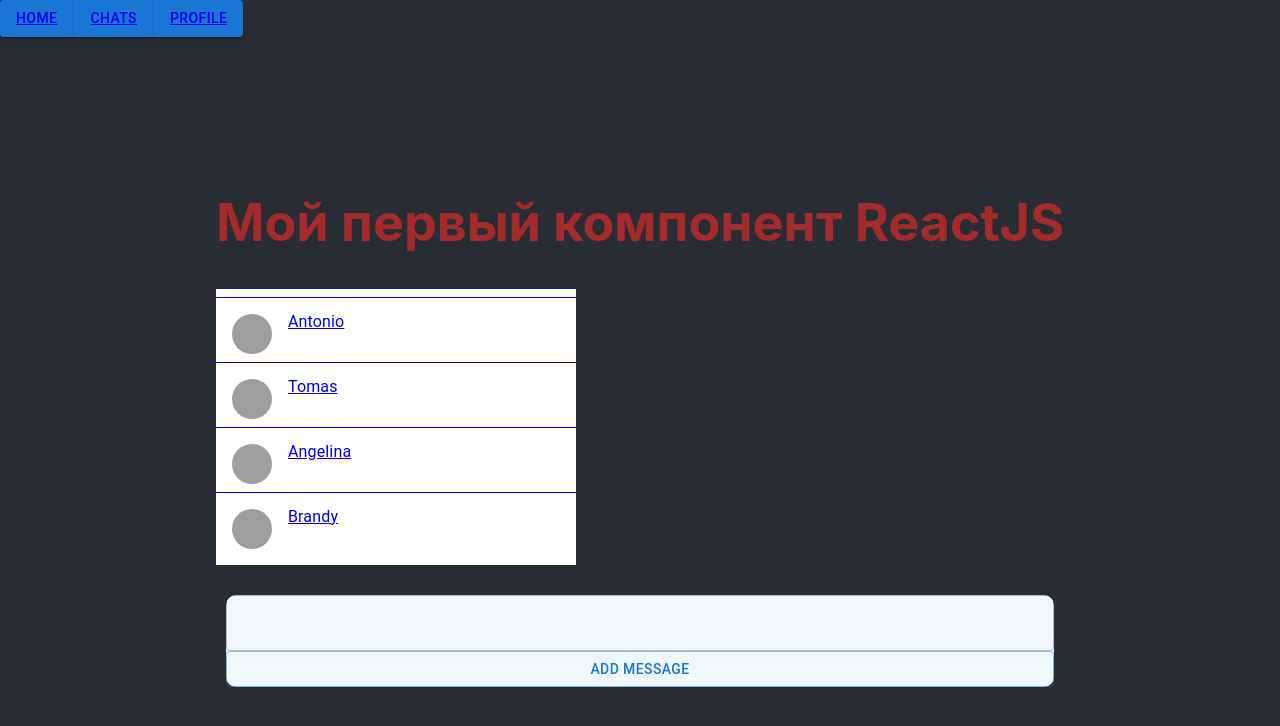
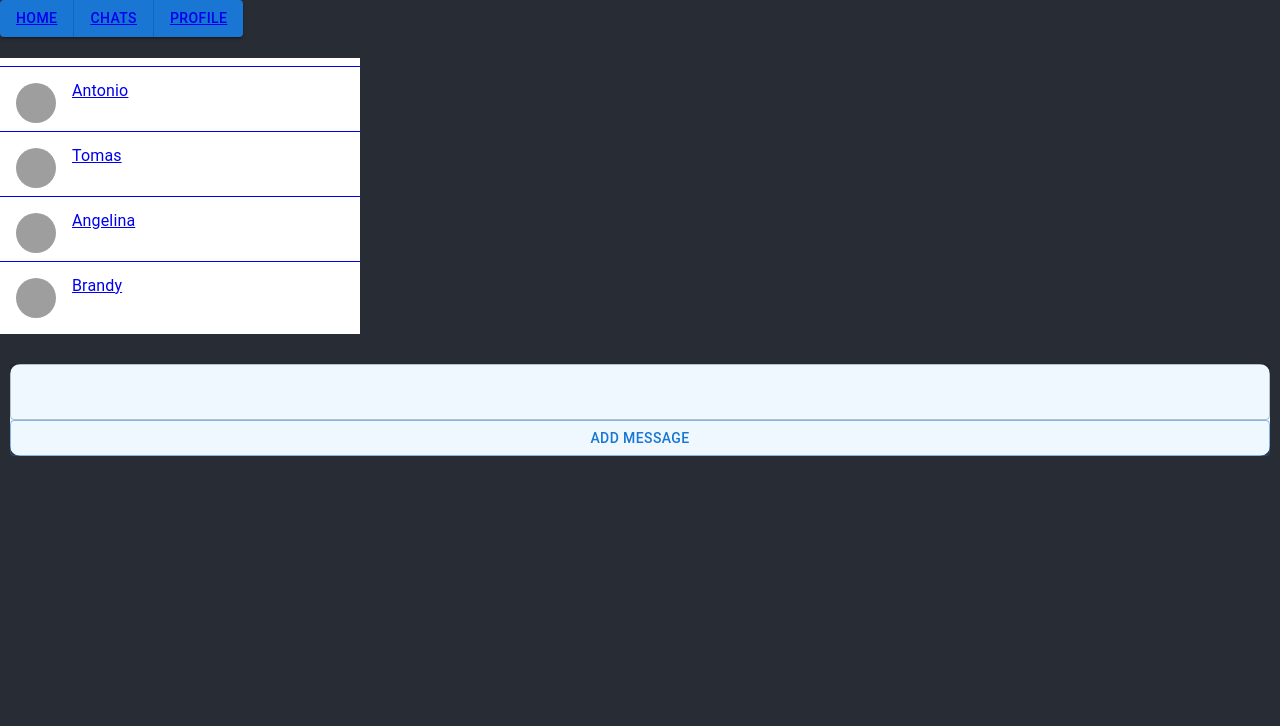
Before and after one commit to AntonR31337/ReactJS, a React (Create React App) app in the folder myapp/: page /chats in a window 1280 px wide. Shown: the top 726 px of the page. Built offline with nearby package versions, Linux system fonts and the light colour scheme; grey boxes are pictures that could not be loaded.

Commit message:
rewrited some code

```diff
--- a/myapp/src/App.js
+++ b/myapp/src/App.js
@@ -37,8 +37,8 @@
       <Routes>
         <Route path="/" element={<Home />} />
         <Route path="/profile" element={<Profile />} />
-        <Route path="/chats" element={<Messages />} >
-          <Route path=":id" element={<ChatList />} />
+        <Route path="/chats" element={<Message />} >
+          <Route path=":id" element={<MessageList />} />
         </Route>
       </Routes>
     </BrowserRouter>
--- a/myapp/src/components/ChatList/index.jsx
+++ b/myapp/src/components/ChatList/index.jsx
@@ -12,7 +12,7 @@
             {data.map((chat) => {
                 return (
                     <>
-                        <Link key={chat.id} to={`/chat${chat.id}`}>
+                        <Link key={chat.id} to={`/chats/chat${chat.id}`}>
                             <ListItem alignItems="flex-start" sx={{ borderTop: "solid 1px" }}>
                                 <ListItemAvatar>
                                     <Avatar alt={chat.name} src="/static/images/avatar/1.jpg" />
```
